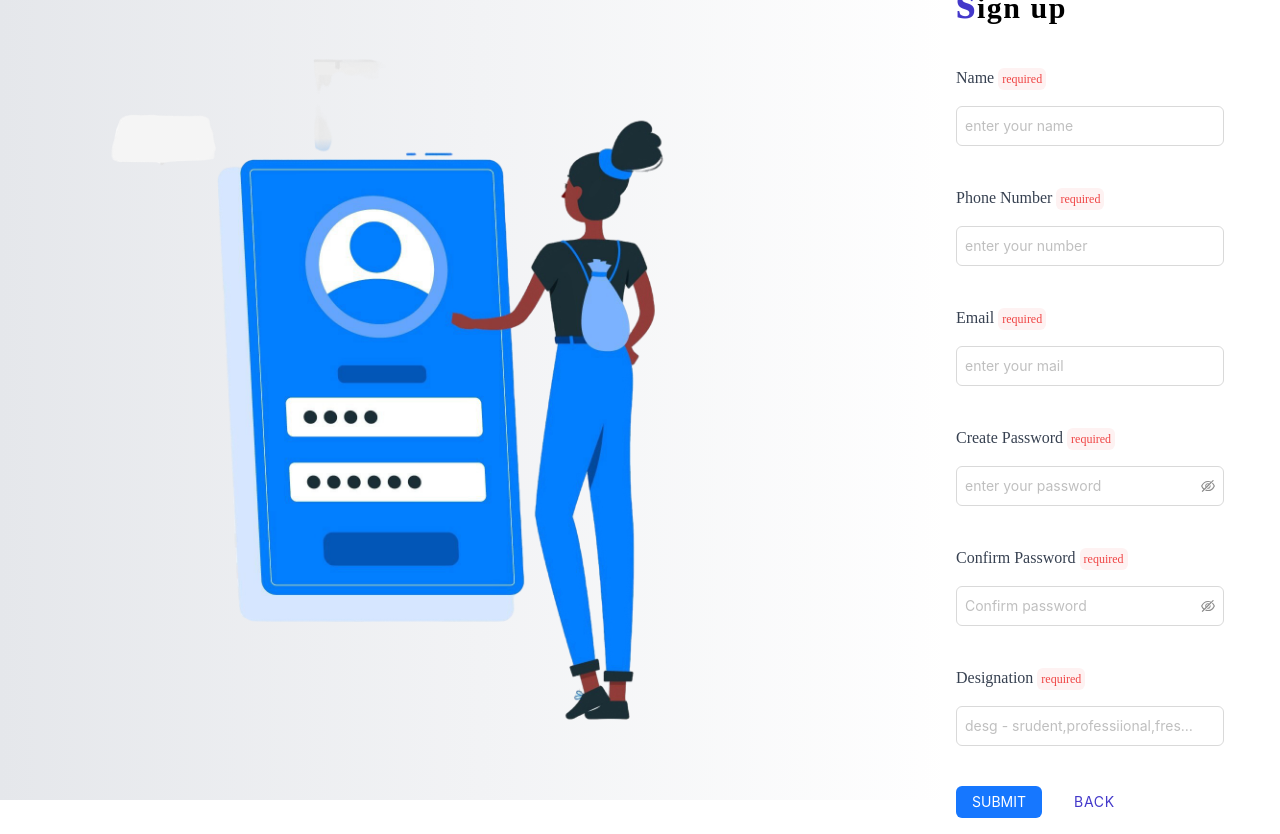
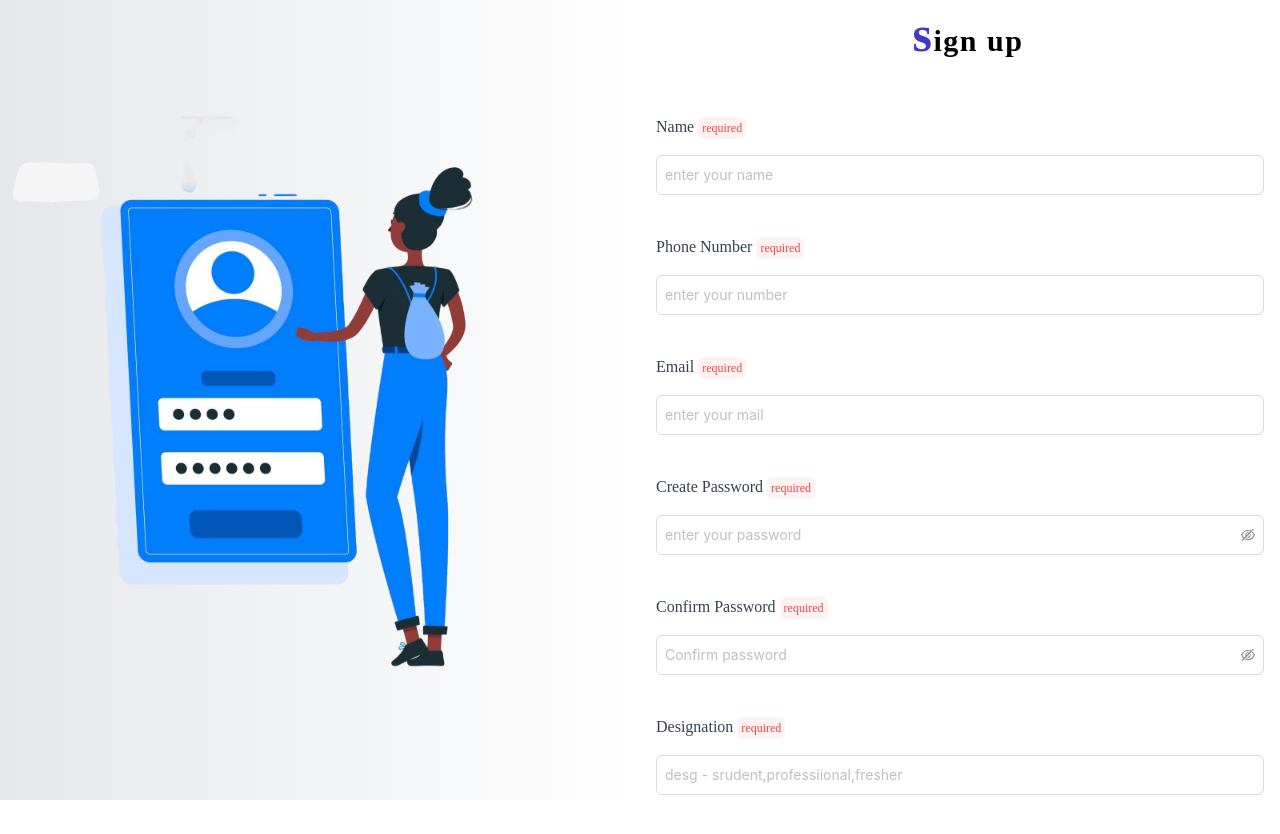
Before and after one commit to samuelraj2810/E-Learning-Platform, a React (Create React App) app in the folder client/: page /signup in a window 1280 px wide. After the commit the page ends 800 px from the top, so only its background shows below. Built offline with nearby package versions, Linux system fonts and the light colour scheme; no server answers.

Commit message:
ui changes

```diff
--- a/client/src/Components/Common/CustomDropdown.jsx
+++ b/client/src/Components/Common/CustomDropdown.jsx
@@ -7,7 +7,7 @@ const CustomDropdown = ({ menus, onClick, title,className,placement="bottom" })
     key: menu.id,
     label: (
       <span className={`lg:text-xl lg:py-2 text-gray-700 font-Poppins ${menu.id === 6 && ("text-red-500")}`}>
-        <Link to={menu.to} onClick={()=>menu.id === 6 && localStorage.removeItem("token")}>{menu.title}</Link>
+        <Link to={menu.to} onClick={()=>menu.id === 6 && sessionStorage.removeItem("token")}>{menu.title}</Link>
       </span>
     ),
     onClick: menu.onClick,
--- a/client/src/Components/Forgotpass.jsx
+++ b/client/src/Components/Forgotpass.jsx
@@ -1,46 +1,74 @@
-import React, { useState } from 'react';
-import axios from 'axios';
-import {useNavigate } from 'react-router-dom';
-import CustomButton from './Common/CustomButton';
-import CustomInput from './Common/CustomInput';
-import { useCustomMessage } from './Common/CustomMessage';
+import React, { useState } from "react";
+import axios from "axios";
+import { Link, useNavigate } from "react-router-dom";
+import CustomButton from "./Common/CustomButton";
+import CustomInput from "./Common/CustomInput";
+import { useCustomMessage } from "./Common/CustomMessage";
 
 const ForgotPassword = () => {
-    const [email, setEmail] = useState('');
-    const [loading,setLoading] = useState(false);
-    const showMessage = useCustomMessage()
-    const navigate = useNavigate()
+  const [email, setEmail] = useState("");
+  const [loading, setLoading] = useState(false);
+  const showMessage = useCustomMessage();
+  const navigate = useNavigate();
   const handleSubmit = async (e) => {
-        setLoading(true)
+    setLoading(true);
     e.preventDefault();
     try {
-            const response = await axios.post('http://localhost:3000/forgotpassword', { email });
-            if(response.status === 200){
-                setLoading(false)
-                showMessage("success",response?.data?.message)
-                navigate("/resetpass/:token")
+      const response = await axios.post(
+        "http://localhost:3000/forgotpassword",
+        { email }
+      );
+      if (response.status === 200) {
+        setLoading(false);
+        showMessage("success", response?.data?.message);
+        navigate("/resetpass/:token");
       }
     } catch (err) {
-            setLoading(false)
-            showMessage("error",err.response?.data?.message || 'Something went wrong')
+      setLoading(false);
+      showMessage(
+        "error",
+        err.response?.data?.message || "Something went wrong"
+      );
     }
   };
 
   return (
-        <div className='h-screen w-screen bg-gray-100 flex flex-col items-center justify-center'>
-            <form className='md:h-4/5 z-40 bg-white md:w-1/2 h-full flex items-center flex-col gap-10 w-full shadow rounded-lg p-4'>
-            <h2 className="text-2xl z-10 flex items-center gap-2 font-mono p-2 my-8 md:text-[40px] font-bold tracking-wider">Forgot <span className='text-lg px-2 py-1 bg-red-100 border-2 border-red-300 rounded-r-lg text-red-400 uppercase'>Password</span></h2>
-                <div className='flex flex-col items-center justify-center h-1/2 w-full gap-8 relative'>
+    <div className="h-screen w-screen bg-gray-100 flex flex-col items-center justify-center">
+      <form className="md:h-4/5 z-40 bg-white md:w-1/2 h-full flex items-center flex-col gap-10 w-full shadow rounded-lg p-4">
+        <h2 className="text-2xl z-10 flex items-center gap-2 font-mono p-2 my-8 md:text-[40px] font-bold tracking-wider">
+          Forgot{" "}
+          <span className="text-lg px-2 py-1 bg-red-100 border-2 border-red-300 rounded-r-lg text-red-400 uppercase">
+            Password
+          </span>
+        </h2>
+        <div className="flex flex-col items-center justify-center h-1/2 w-full gap-8 relative">
           <CustomInput
             type="email"
             value={email}
-                    placeholder='Enter here'
+            placeholder="Enter here"
             title="Enter your registered email address"
             containerClassName="lg:w-4/5 mx-auto"
-                    className='p-2'
+            className="p-2"
             onChange={(e) => setEmail(e.target.value)}
           />
-                <CustomButton title="Submit" loading={loading} size='large' className=' float-end font-bold' color='solid' onClick={handleSubmit}>Submit</CustomButton>
+          <CustomButton
+            title="Submit"
+            loading={loading}
+            size="large"
+            className=" float-end font-bold"
+            color="solid"
+            onClick={handleSubmit}
+          >
+            Submit
+          </CustomButton>
+          <Link to="/login">
+            <CustomButton
+              title="Back"
+              className="mx-4 text-Primary tracking-wider"
+              variant="link"
+              color="solid"
+            />
+          </Link>
         </div>
       </form>
     </div>
--- a/client/src/Components/Nav.jsx
+++ b/client/src/Components/Nav.jsx
@@ -55,7 +55,7 @@ const Nav = () => {
   const handleToken = (id) => {
     handleMenuClick()
     if (id === 6) {
-      localStorage.removeItem("token");
+      sessionStorage.removeItem("token");
       setSignOut(true);
     }
   };
--- a/client/src/Components/Signup.jsx
+++ b/client/src/Components/Signup.jsx
@@ -50,17 +50,18 @@ function Signup() {
     }
   };
   return (
-    <div className="flex flex-col md:flex-row items-center justify-end h-screen relative w-full md:p-10">
+    <div className="flex flex-col md:flex-row items-center justify-end h-screen relative w-full">
       <img
         src={signUpImg}
-        className="object-cover absolute bg-gradient-to-r from-gray-200 to-white h-full md:w-1/2 lg:w-9/12 top-0 left-0"
+        className="object-cover fixed bg-gradient-to-r from-gray-200 to-white h-full md:w-1/2 top-0 left-0"
       />
-      <form className="flex flex-col gap-10 z-40 bg-[#ffffffe3] md:w-1/2 lg:w-3/12  w-full p-4">
-        <h1 className="text-center font-extrabold tracking-wider md:text-left md:text-3xl text-xl">
+      <form className="flex flex-col gap-10 z-40 bg-[#ffffffe3] md:w-1/2 overflow-y-auto h-full w-full">
+        <h1 className="text-center font-extrabold tracking-wider md:text-3xl text-xl sticky top-0 bg-white z-10 py-4 pl-4">
           <span className="text-3xl md:text-[50px] text-Primary">s</span>ign up
         </h1>
         <CustomInput
           className="p-2"
+          containerClassName="mx-4"
           title="Name"
           required={true}
           type="text"
@@ -71,6 +72,7 @@ function Signup() {
         />
         <CustomInput
           className="p-2"
+          containerClassName="mx-4"
           title="Phone number"
           required={true}
           type="number"
@@ -81,6 +83,7 @@ function Signup() {
         />
         <CustomInput
           className="p-2"
+          containerClassName="mx-4"
           title="Email"
           required={true}
           type="email"
@@ -91,6 +94,7 @@ function Signup() {
         />
         <CustomInput
           className="p-2"
+          containerClassName="mx-4"
           title="Create password"
           required={true}
           type="password"
@@ -101,6 +105,7 @@ function Signup() {
         />
         <CustomInput
           className="p-2"
+          containerClassName="mx-4"
           title="Confirm password"
           required={true}
           type="password"
@@ -111,6 +116,7 @@ function Signup() {
         />
         <CustomInput
           className="p-2"
+          containerClassName="mx-4"
           title="Designation"
           required={true}
           type="text"
@@ -119,7 +125,7 @@ function Signup() {
             setRegisterData((p) => ({ ...p, designation: e.target.value }))
           }
         />
-        <div>
+        <div className="mx-4 mb-4">
           <CustomButton title="submit" color="solid" onClick={handleSubmit} />
           <Link to="/login">
             <CustomButton
```
Also changed, not shown: 1 other file (tests, documents, lock files or other folders). Lines whose indentation alone changed are shown as unchanged.
